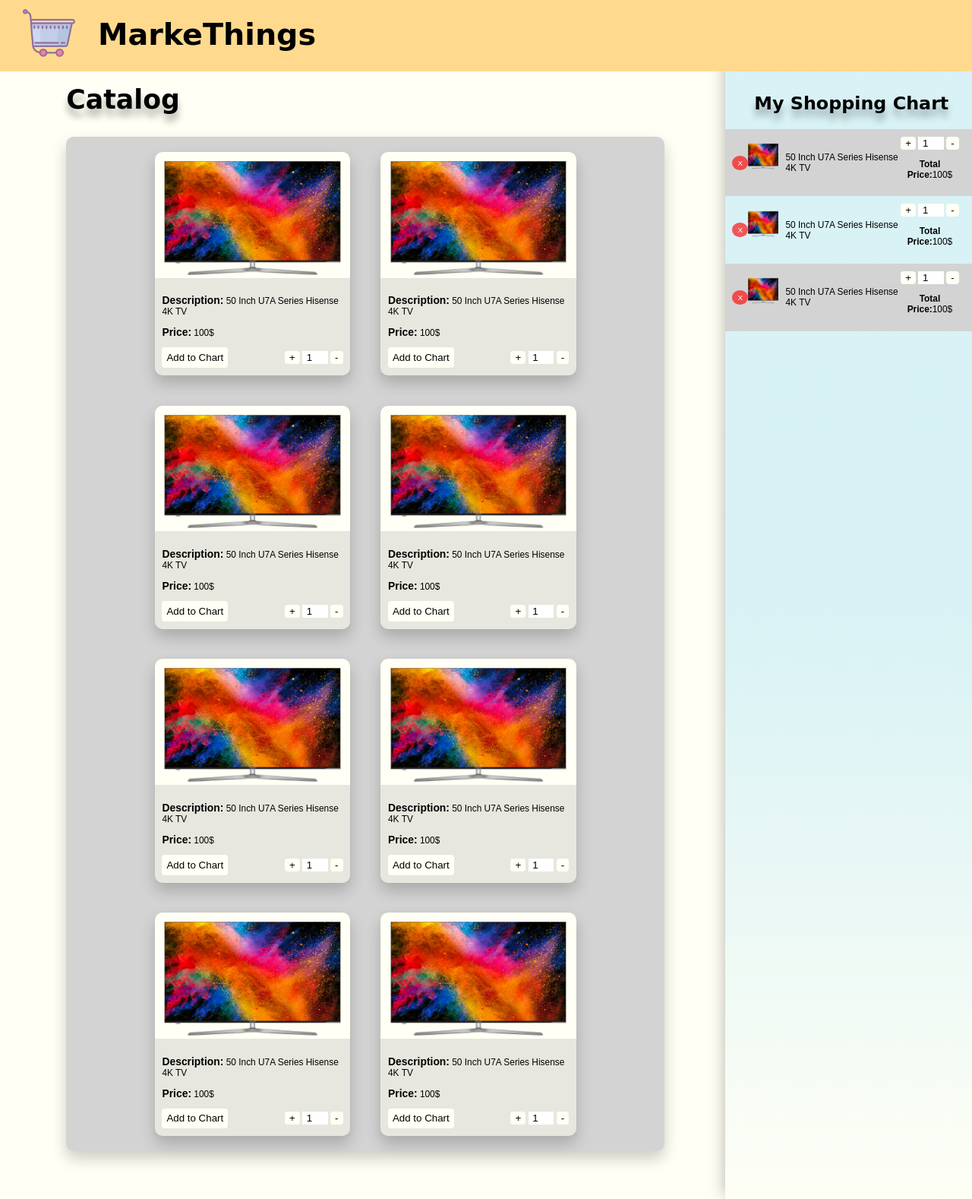
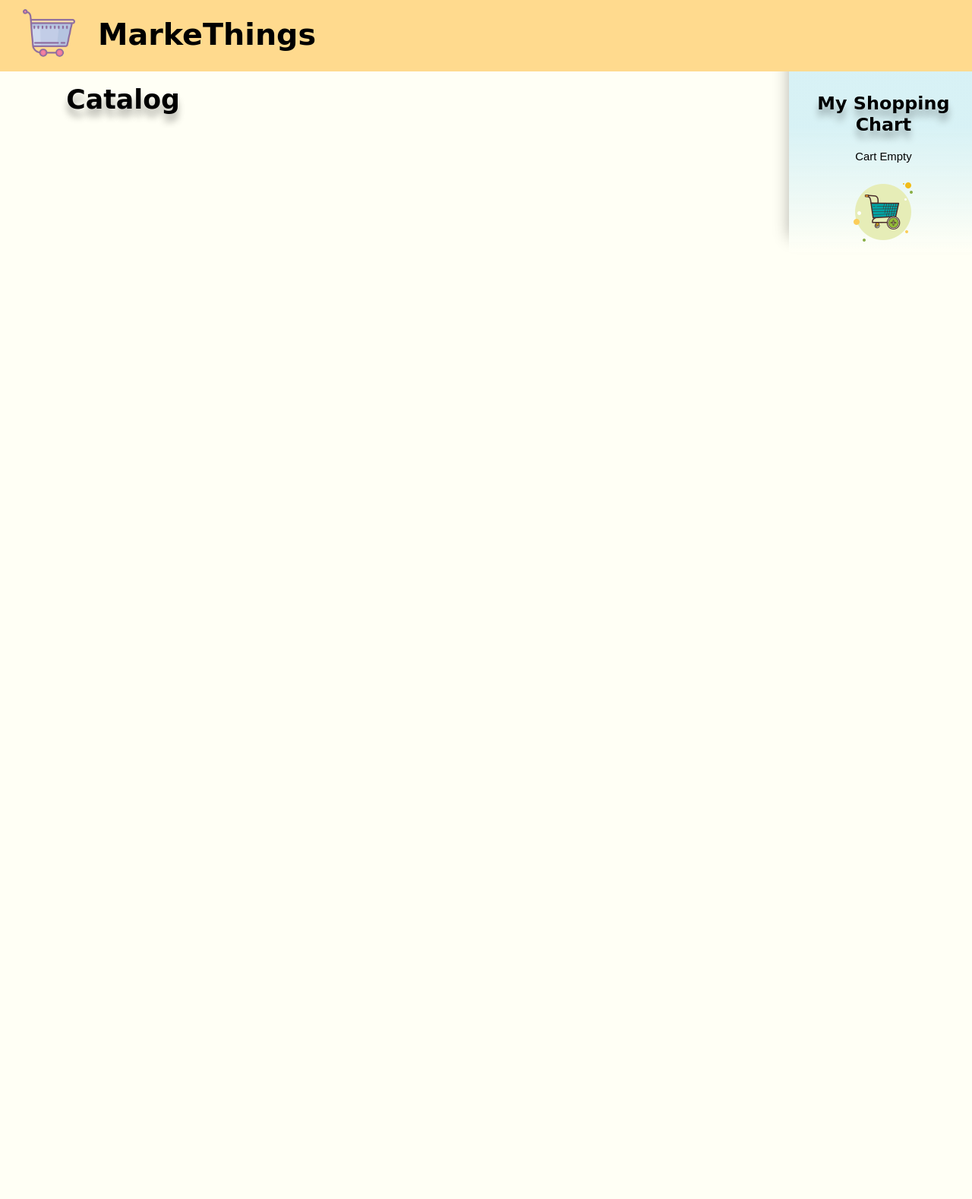
Before and after one commit to ozizhakGT/MarkeThings, a website built with webpack: page src/index.html in a window 1280 px wide. Shown: the part 5-1583 px from the top of the page at 76% size. After the commit the page ends 800 px from the top, so only its background shows below. Built offline with nearby package versions, Linux system fonts and the light colour scheme.

Commit message:
finish html and basic scss

```diff
--- a/src/index.html
+++ b/src/index.html
@@ -16,191 +16,195 @@
         <section class="catalog">
             <h1 class="catalog__title">Catalog</h1>
             <div class="catalog__wrapper">
-                <div class="product">
-                    <img class="product__image" src="../assets/images/Hisense_TV.png">
-                    <div class="product__bottom">
-                        <div class="product__info">
-                            <p class="product__info--description"><b>Description:</b> 50 Inch U7A Series Hisense 4K TV</p>
-                            <p class="product__info--price"><b>Price:</b> 100$</p>
-                        </div>
-                        <div class="product__actions">
-                            <button class="btn xs-padding">Add to Chart</button>
-                            <div class="number-of_items">
-                                <button class="btn">+</button>
-                                <input type="number" value="1" min="1" max="10">
-                                <button class="btn">-</button>
-                            </div>
-                        </div>
-                    </div>
-                </div>
-                <div class="product">
-                    <img class="product__image" src="../assets/images/Hisense_TV.png">
-                    <div class="product__bottom">
-                        <div class="product__info">
-                            <p class="product__info--description"><b>Description:</b> 50 Inch U7A Series Hisense 4K TV</p>
-                            <p class="product__info--price"><b>Price:</b> 100$</p>
-                        </div>
-                        <div class="product__actions">
-                            <button class="btn xs-padding">Add to Chart</button>
-                            <div class="number-of_items">
-                                <button class="btn">+</button>
-                                <input type="number" value="1" min="1" max="10">
-                                <button class="btn">-</button>
-                            </div>
-                        </div>
-                    </div>
-                </div>
-                <div class="product">
-                    <img class="product__image" src="../assets/images/Hisense_TV.png">
-                    <div class="product__bottom">
-                        <div class="product__info">
-                            <p class="product__info--description"><b>Description:</b> 50 Inch U7A Series Hisense 4K TV</p>
-                            <p class="product__info--price"><b>Price:</b> 100$</p>
-                        </div>
-                        <div class="product__actions">
-                            <button class="btn xs-padding">Add to Chart</button>
-                            <div class="number-of_items">
-                                <button class="btn">+</button>
-                                <input type="number" value="1" min="1" max="10">
-                                <button class="btn">-</button>
-                            </div>
-                        </div>
-                    </div>
-                </div>
-                <div class="product">
-                    <img class="product__image" src="../assets/images/Hisense_TV.png">
-                    <div class="product__bottom">
-                        <div class="product__info">
-                            <p class="product__info--description"><b>Description:</b> 50 Inch U7A Series Hisense 4K TV</p>
-                            <p class="product__info--price"><b>Price:</b> 100$</p>
-                        </div>
-                        <div class="product__actions">
-                            <button class="btn xs-padding">Add to Chart</button>
-                            <div class="number-of_items">
-                                <button class="btn">+</button>
-                                <input type="number" value="1" min="1" max="10">
-                                <button class="btn">-</button>
-                            </div>
-                        </div>
-                    </div>
-                </div>
-                <div class="product">
-                    <img class="product__image" src="../assets/images/Hisense_TV.png">
-                    <div class="product__bottom">
-                        <div class="product__info">
-                            <p class="product__info--description"><b>Description:</b> 50 Inch U7A Series Hisense 4K TV</p>
-                            <p class="product__info--price"><b>Price:</b> 100$</p>
-                        </div>
-                        <div class="product__actions">
-                            <button class="btn xs-padding">Add to Chart</button>
-                            <div class="number-of_items">
-                                <button class="btn">+</button>
-                                <input type="number" value="1" min="1" max="10">
-                                <button class="btn">-</button>
-                            </div>
-                        </div>
-                    </div>
-                </div>
-                <div class="product">
-                    <img class="product__image" src="../assets/images/Hisense_TV.png">
-                    <div class="product__bottom">
-                        <div class="product__info">
-                            <p class="product__info--description"><b>Description:</b> 50 Inch U7A Series Hisense 4K TV</p>
-                            <p class="product__info--price"><b>Price:</b> 100$</p>
-                        </div>
-                        <div class="product__actions">
-                            <button class="btn xs-padding">Add to Chart</button>
-                            <div class="number-of_items">
-                                <button class="btn">+</button>
-                                <input type="number" value="1" min="1" max="10">
-                                <button class="btn">-</button>
-                            </div>
-                        </div>
-                    </div>
-                </div>
-                <div class="product">
-                    <img class="product__image" src="../assets/images/Hisense_TV.png">
-                    <div class="product__bottom">
-                        <div class="product__info">
-                            <p class="product__info--description"><b>Description:</b> 50 Inch U7A Series Hisense 4K TV</p>
-                            <p class="product__info--price"><b>Price:</b> 100$</p>
-                        </div>
-                        <div class="product__actions">
-                            <button class="btn xs-padding">Add to Chart</button>
-                            <div class="number-of_items">
-                                <button class="btn">+</button>
-                                <input type="number" value="1" min="1" max="10">
-                                <button class="btn">-</button>
-                            </div>
-                        </div>
-                    </div>
-                </div>
-                <div class="product">
-                    <img class="product__image" src="../assets/images/Hisense_TV.png">
-                    <div class="product__bottom">
-                        <div class="product__info">
-                            <p class="product__info--description"><b>Description:</b> 50 Inch U7A Series Hisense 4K TV</p>
-                            <p class="product__info--price"><b>Price:</b> 100$</p>
-                        </div>
-                        <div class="product__actions">
-                            <button class="btn xs-padding">Add to Chart</button>
-                            <div class="number-of_items">
-                                <button class="btn">+</button>
-                                <input type="number" value="1" min="1" max="10">
-                                <button class="btn">-</button>
-                            </div>
-                        </div>
-                    </div>
-                </div>
+                <!--<div class="product">-->
+                    <!--<img class="product__image" src="../assets/images/Hisense_TV.png">-->
+                    <!--<div class="product__bottom">-->
+                        <!--<div class="product__info">-->
+                            <!--<p class="product__info&#45;&#45;description"><b>Description:</b> 50 Inch U7A Series Hisense 4K TV</p>-->
+                            <!--<p class="product__info&#45;&#45;price"><b>Price:</b> 100$</p>-->
+                        <!--</div>-->
+                        <!--<div class="product__actions">-->
+                            <!--<button class="btn xs-padding">Add to Chart</button>-->
+                            <!--<div class="number-of_items">-->
+                                <!--<button class="btn">+</button>-->
+                                <!--<input type="number" value="1" min="1" max="10">-->
+                                <!--<button class="btn">-</button>-->
+                            <!--</div>-->
+                        <!--</div>-->
+                    <!--</div>-->
+                <!--</div>-->
+                <!--<div class="product">-->
+                    <!--<img class="product__image" src="../assets/images/Hisense_TV.png">-->
+                    <!--<div class="product__bottom">-->
+                        <!--<div class="product__info">-->
+                            <!--<p class="product__info&#45;&#45;description"><b>Description:</b> 50 Inch U7A Series Hisense 4K TV</p>-->
+                            <!--<p class="product__info&#45;&#45;price"><b>Price:</b> 100$</p>-->
+                        <!--</div>-->
+                        <!--<div class="product__actions">-->
+                            <!--<button class="btn xs-padding">Add to Chart</button>-->
+                            <!--<div class="number-of_items">-->
+                                <!--<button class="btn">+</button>-->
+                                <!--<input type="number" value="1" min="1" max="10">-->
+                                <!--<button class="btn">-</button>-->
+                            <!--</div>-->
+                        <!--</div>-->
+                    <!--</div>-->
+                <!--</div>-->
+                <!--<div class="product">-->
+                    <!--<img class="product__image" src="../assets/images/Hisense_TV.png">-->
+                    <!--<div class="product__bottom">-->
+                        <!--<div class="product__info">-->
+                            <!--<p class="product__info&#45;&#45;description"><b>Description:</b> 50 Inch U7A Series Hisense 4K TV</p>-->
+                            <!--<p class="product__info&#45;&#45;price"><b>Price:</b> 100$</p>-->
+                        <!--</div>-->
+                        <!--<div class="product__actions">-->
+                            <!--<button class="btn xs-padding">Add to Chart</button>-->
+                            <!--<div class="number-of_items">-->
+                                <!--<button class="btn">+</button>-->
+                                <!--<input type="number" value="1" min="1" max="10">-->
+                                <!--<button class="btn">-</button>-->
+                            <!--</div>-->
+                        <!--</div>-->
+                    <!--</div>-->
+                <!--</div>-->
+                <!--<div class="product">-->
+                    <!--<img class="product__image" src="../assets/images/Hisense_TV.png">-->
+                    <!--<div class="product__bottom">-->
+                        <!--<div class="product__info">-->
+                            <!--<p class="product__info&#45;&#45;description"><b>Description:</b> 50 Inch U7A Series Hisense 4K TV</p>-->
+                            <!--<p class="product__info&#45;&#45;price"><b>Price:</b> 100$</p>-->
+                        <!--</div>-->
+                        <!--<div class="product__actions">-->
+                            <!--<button class="btn xs-padding">Add to Chart</button>-->
+                            <!--<div class="number-of_items">-->
+                                <!--<button class="btn">+</button>-->
+                                <!--<input type="number" value="1" min="1" max="10">-->
+                                <!--<button class="btn">-</button>-->
+                            <!--</div>-->
+                        <!--</div>-->
+                    <!--</div>-->
+                <!--</div>-->
+                <!--<div class="product">-->
+                    <!--<img class="product__image" src="../assets/images/Hisense_TV.png">-->
+                    <!--<div class="product__bottom">-->
+                        <!--<div class="product__info">-->
+                            <!--<p class="product__info&#45;&#45;description"><b>Description:</b> 50 Inch U7A Series Hisense 4K TV</p>-->
+                            <!--<p class="product__info&#45;&#45;price"><b>Price:</b> 100$</p>-->
+                        <!--</div>-->
+                        <!--<div class="product__actions">-->
+                            <!--<button class="btn xs-padding">Add to Chart</button>-->
+                            <!--<div class="number-of_items">-->
+                                <!--<button class="btn">+</button>-->
+                                <!--<input type="number" value="1" min="1" max="10">-->
+                                <!--<button class="btn">-</button>-->
+                            <!--</div>-->
+                        <!--</div>-->
+                    <!--</div>-->
+                <!--</div>-->
+                <!--<div class="product">-->
+                    <!--<img class="product__image" src="../assets/images/Hisense_TV.png">-->
+                    <!--<div class="product__bottom">-->
+                        <!--<div class="product__info">-->
+                            <!--<p class="product__info&#45;&#45;description"><b>Description:</b> 50 Inch U7A Series Hisense 4K TV</p>-->
+                            <!--<p class="product__info&#45;&#45;price"><b>Price:</b> 100$</p>-->
+                        <!--</div>-->
+                        <!--<div class="product__actions">-->
+                            <!--<button class="btn xs-padding">Add to Chart</button>-->
+                            <!--<div class="number-of_items">-->
+                                <!--<button class="btn">+</button>-->
+                                <!--<input type="number" value="1" min="1" max="10">-->
+                                <!--<button class="btn">-</button>-->
+                            <!--</div>-->
+                        <!--</div>-->
+                    <!--</div>-->
+                <!--</div>-->
+                <!--<div class="product">-->
+                    <!--<img class="product__image" src="../assets/images/Hisense_TV.png">-->
+                    <!--<div class="product__bottom">-->
+                        <!--<div class="product__info">-->
+                            <!--<p class="product__info&#45;&#45;description"><b>Description:</b> 50 Inch U7A Series Hisense 4K TV</p>-->
+                            <!--<p class="product__info&#45;&#45;price"><b>Price:</b> 100$</p>-->
+                        <!--</div>-->
+                        <!--<div class="product__actions">-->
+                            <!--<button class="btn xs-padding">Add to Chart</button>-->
+                            <!--<div class="number-of_items">-->
+                                <!--<button class="btn">+</button>-->
+                                <!--<input type="number" value="1" min="1" max="10">-->
+                                <!--<button class="btn">-</button>-->
+                            <!--</div>-->
+                        <!--</div>-->
+                    <!--</div>-->
+                <!--</div>-->
+                <!--<div class="product">-->
+                    <!--<img class="product__image" src="../assets/images/Hisense_TV.png">-->
+                    <!--<div class="product__bottom">-->
+                        <!--<div class="product__info">-->
+                            <!--<p class="product__info&#45;&#45;description"><b>Description:</b> 50 Inch U7A Series Hisense 4K TV</p>-->
+                            <!--<p class="product__info&#45;&#45;price"><b>Price:</b> 100$</p>-->
+                        <!--</div>-->
+                        <!--<div class="product__actions">-->
+                            <!--<button class="btn xs-padding">Add to Chart</button>-->
+                            <!--<div class="number-of_items">-->
+                                <!--<button class="btn">+</button>-->
+                                <!--<input type="number" value="1" min="1" max="10">-->
+                                <!--<button class="btn">-</button>-->
+                            <!--</div>-->
+                        <!--</div>-->
+                    <!--</div>-->
+                <!--</div>-->
             </div>
         </section>
-        <section class="shopping-chart">
-            <h1 class="shopping-chart__title">My Shopping Chart</h1>
-            <div class="shopping-chart__products">
-                <div class="item">
-                    <button class="btn remove-btn">X</button>
-                    <div class="item__info">
-                        <img class="item__info--image" src="../assets/images/Hisense_TV.png">
-                        <p class="item__info--desc">50 Inch U7A Series Hisense 4K TV</p>
-                    </div>
-                    <div class="item__action">
-                        <div class="number-of_items">
-                            <button class="btn">+</button>
-                            <input type="number" value="1" min="1" max="10">
-                            <button class="btn">-</button>
-                        </div>
-                        <p><b>Total Price:</b>100$</p>
-                    </div>
-                </div>
-                <div class="item">
-                    <button class="btn remove-btn">X</button>
-                    <div class="item__info">
-                        <img class="item__info--image" src="../assets/images/Hisense_TV.png">
-                        <p class="item__info--desc">50 Inch U7A Series Hisense 4K TV</p>
-                    </div>
-                    <div class="item__action">
-                        <div class="number-of_items">
-                            <button class="btn">+</button>
-                            <input type="number" value="1" min="1" max="10">
-                            <button class="btn">-</button>
-                        </div>
-                        <p><b>Total Price:</b>100$</p>
-                    </div>
-                </div>
-                <div class="item">
-                    <button class="btn remove-btn">X</button>
-                    <div class="item__info">
-                        <img class="item__info--image" src="../assets/images/Hisense_TV.png">
-                        <p class="item__info--desc">50 Inch U7A Series Hisense 4K TV</p>
-                    </div>
-                    <div class="item__action">
-                        <div class="number-of_items">
-                            <button class="btn">+</button>
-                            <input type="number" value="1" min="1" max="10">
-                            <button class="btn">-</button>
-                        </div>
-                        <p><b>Total Price:</b>100$</p>
-                    </div>
+        <section class="shopping-cart">
+            <h1 class="shopping-cart__title">My Shopping Chart</h1>
+            <div class="shopping-cart__products">
+                <!--<div class="item">-->
+                    <!--<button class="btn remove-btn">X</button>-->
+                    <!--<div class="item__info">-->
+                        <!--<img class="item__info&#45;&#45;image" src="../assets/images/Hisense_TV.png">-->
+                        <!--<p class="item__info&#45;&#45;desc">50 Inch U7A Series Hisense 4K TV</p>-->
+                    <!--</div>-->
+                    <!--<div class="item__action">-->
+                        <!--<div class="number-of_items">-->
+                            <!--<button class="btn">+</button>-->
+                            <!--<input type="number" value="1" min="1" max="10">-->
+                            <!--<button class="btn">-</button>-->
+                        <!--</div>-->
+                        <!--<p><b>Total Price:</b>100$</p>-->
+                    <!--</div>-->
+                <!--</div>-->
+                <!--<div class="item">-->
+                    <!--<button class="btn remove-btn">X</button>-->
+                    <!--<div class="item__info">-->
+                        <!--<img class="item__info&#45;&#45;image" src="../assets/images/Hisense_TV.png">-->
+                        <!--<p class="item__info&#45;&#45;desc">50 Inch U7A Series Hisense 4K TV</p>-->
+                    <!--</div>-->
+                    <!--<div class="item__action">-->
+                        <!--<div class="number-of_items">-->
+                            <!--<button class="btn">+</button>-->
+                            <!--<input type="number" value="1" min="1" max="10">-->
+                            <!--<button class="btn">-</button>-->
+                        <!--</div>-->
+                        <!--<p><b>Total Price:</b>100$</p>-->
+                    <!--</div>-->
+                <!--</div>-->
+                <!--<div class="item">-->
+                    <!--<button class="btn remove-btn">X</button>-->
+                    <!--<div class="item__info">-->
+                        <!--<img class="item__info&#45;&#45;image" src="../assets/images/Hisense_TV.png">-->
+                        <!--<p class="item__info&#45;&#45;desc">50 Inch U7A Series Hisense 4K TV</p>-->
+                    <!--</div>-->
+                    <!--<div class="item__action">-->
+                        <!--<div class="number-of_items">-->
+                            <!--<button class="btn">+</button>-->
+                            <!--<input type="number" value="1" min="1" max="10">-->
+                            <!--<button class="btn">-</button>-->
+                        <!--</div>-->
+                        <!--<p><b>Total Price:</b>100$</p>-->
+                    <!--</div>-->
+                <!--</div>-->
+                <div class="no-item">
+                    <p>Cart Empty</p>
+                    <img src="../assets/images/cart-empty.png">
                 </div>
             </div>
         </section>
--- a/src/styles/shopping-chart.scss
+++ b/src/styles/shopping-chart.scss
@@ -1,4 +1,4 @@
-.shopping-chart {
+.shopping-cart {
   font-size: 1.2rem;
   flex-grow: 1;
   background-image: linear-gradient(var(--secondery-color), var(--secondery-color), var(--background-color));
@@ -36,4 +36,8 @@
   .item:nth-child(odd) {
     background-color: lightgrey;
   }
+  .no-item {
+    text-align: center;
+    font-size: 1.5rem;
+  }
 }
```
Also changed, not shown: assets/images/cart-empty.png (added), src/assets/seiki-tv.jpg (deleted).
